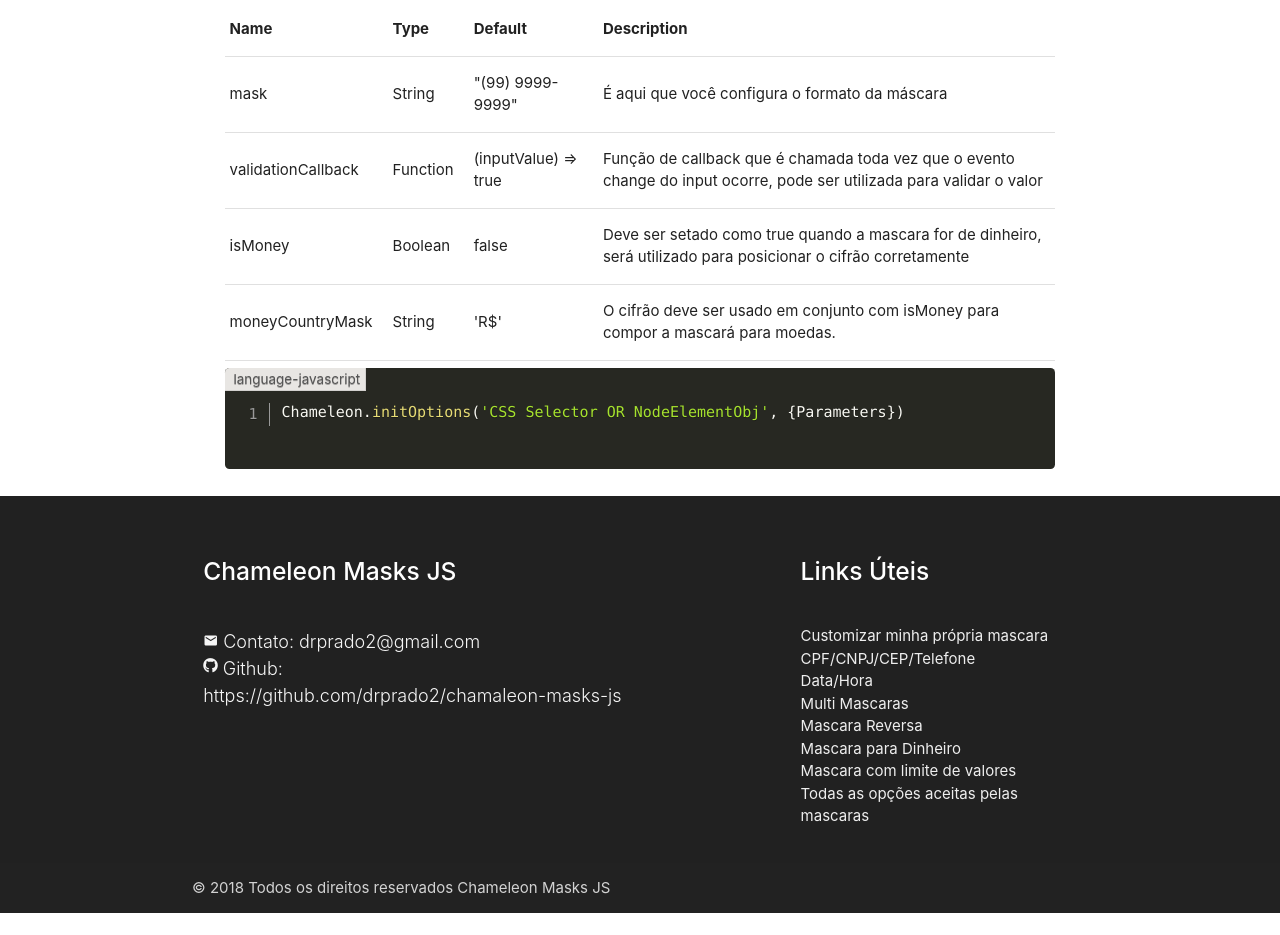
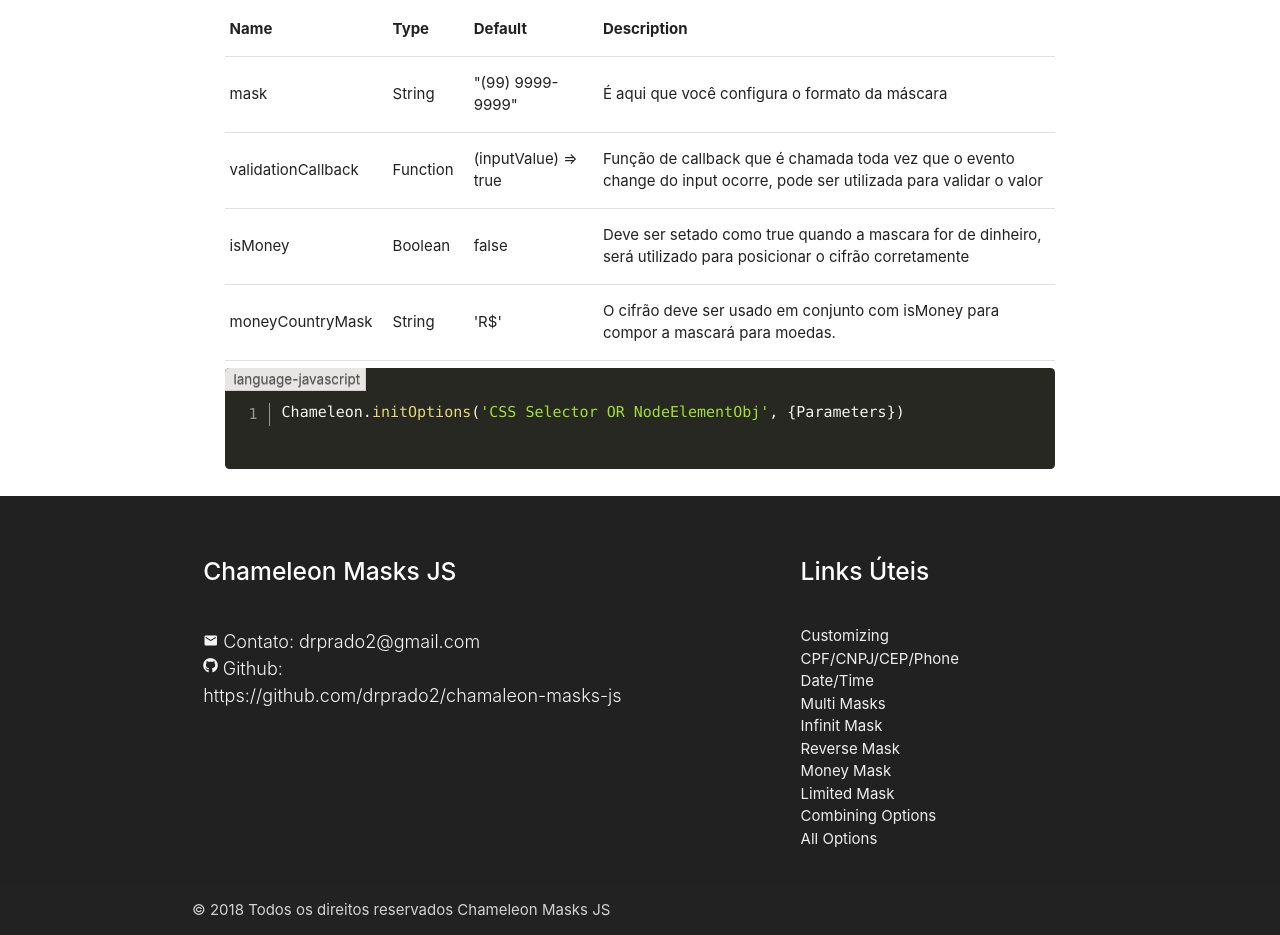
Before and after one commit to drprado2/chamaleon-masks-js, a website: page site/documentation.html in a window 1280 px wide. Shown: the part 7257-8192 px from the top of the page. Before the commit the page ends 8170 px from the top, so only its background shows below. Drawn offline with nearby package versions, Linux system fonts and the light colour scheme; files that its build step writes are made by us from their sources.

Commit message:
Trabalhando no site de documentação

```diff
--- a/site/documentation.html
+++ b/site/documentation.html
@@ -412,14 +412,16 @@
         <div class="col l4 offset-l2 s12">
           <h5 class="white-text">Links Úteis</h5>
           <ul>
-            <li><a class="grey-text text-lighten-3" href="#!">Customizar minha própria mascara</a></li>
-            <li><a class="grey-text text-lighten-3" href="#!">CPF/CNPJ/CEP/Telefone</a></li>
-            <li><a class="grey-text text-lighten-3" href="#!">Data/Hora</a></li>
-            <li><a class="grey-text text-lighten-3" href="#!">Multi Mascaras</a></li>
-            <li><a class="grey-text text-lighten-3" href="#!">Mascara Reversa</a></li>
-            <li><a class="grey-text text-lighten-3" href="#!">Mascara para Dinheiro</a></li>
-            <li><a class="grey-text text-lighten-3" href="#!">Mascara com limite de valores</a></li>
-            <li><a class="grey-text text-lighten-3" href="#!">Todas as opções aceitas pelas mascaras</a></li>
+            <li><a class="grey-text text-lighten-3" href="documentation.html#customizing">Customizing</a></li>
+            <li><a class="grey-text text-lighten-3" href="documentation.html#cpf-cnpj-cep-phone">CPF/CNPJ/CEP/Phone</a></li>
+            <li><a class="grey-text text-lighten-3" href="documentation.html#date-time">Date/Time</a></li>
+            <li><a class="grey-text text-lighten-3" href="documentation.html#multi-mask">Multi Masks</a></li>
+            <li><a class="grey-text text-lighten-3" href="documentation.html#infinit-mask">Infinit Mask</a></li>
+            <li><a class="grey-text text-lighten-3" href="documentation.html#reverse-mask">Reverse Mask</a></li>
+            <li><a class="grey-text text-lighten-3" href="documentation.html#money-mask">Money Mask</a></li>
+            <li><a class="grey-text text-lighten-3" href="documentation.html#limited-mask">Limited Mask</a></li>
+            <li><a class="grey-text text-lighten-3" href="documentation.html#combining-mask">Combining Options</a></li>
+            <li><a class="grey-text text-lighten-3" href="documentation.html#all-options">All Options</a></li>
           </ul>
         </div>
       </div>
```
Also changed, not shown: site/getting-started.html (+10 -8 lines), site/index.html (+10 -8 lines).
